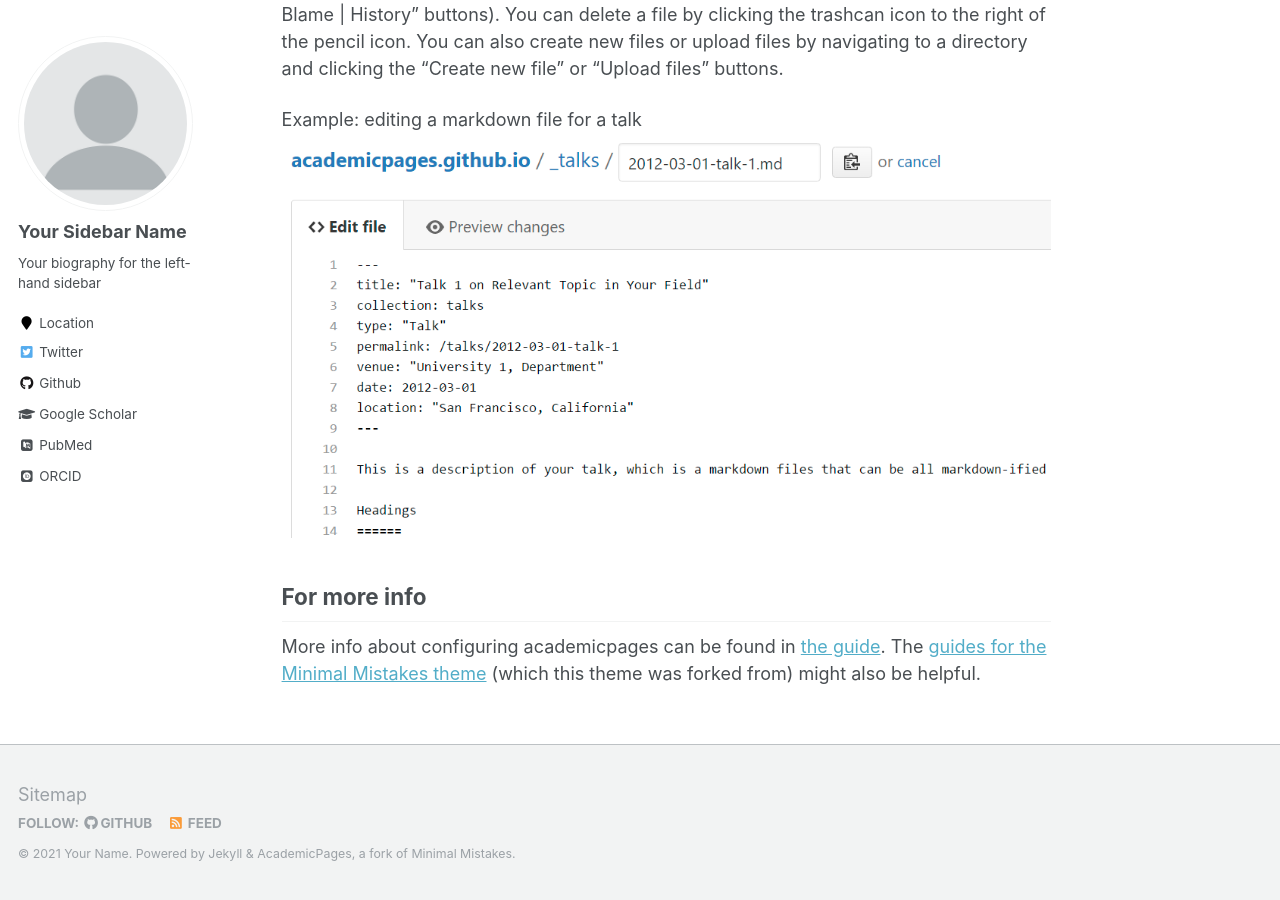
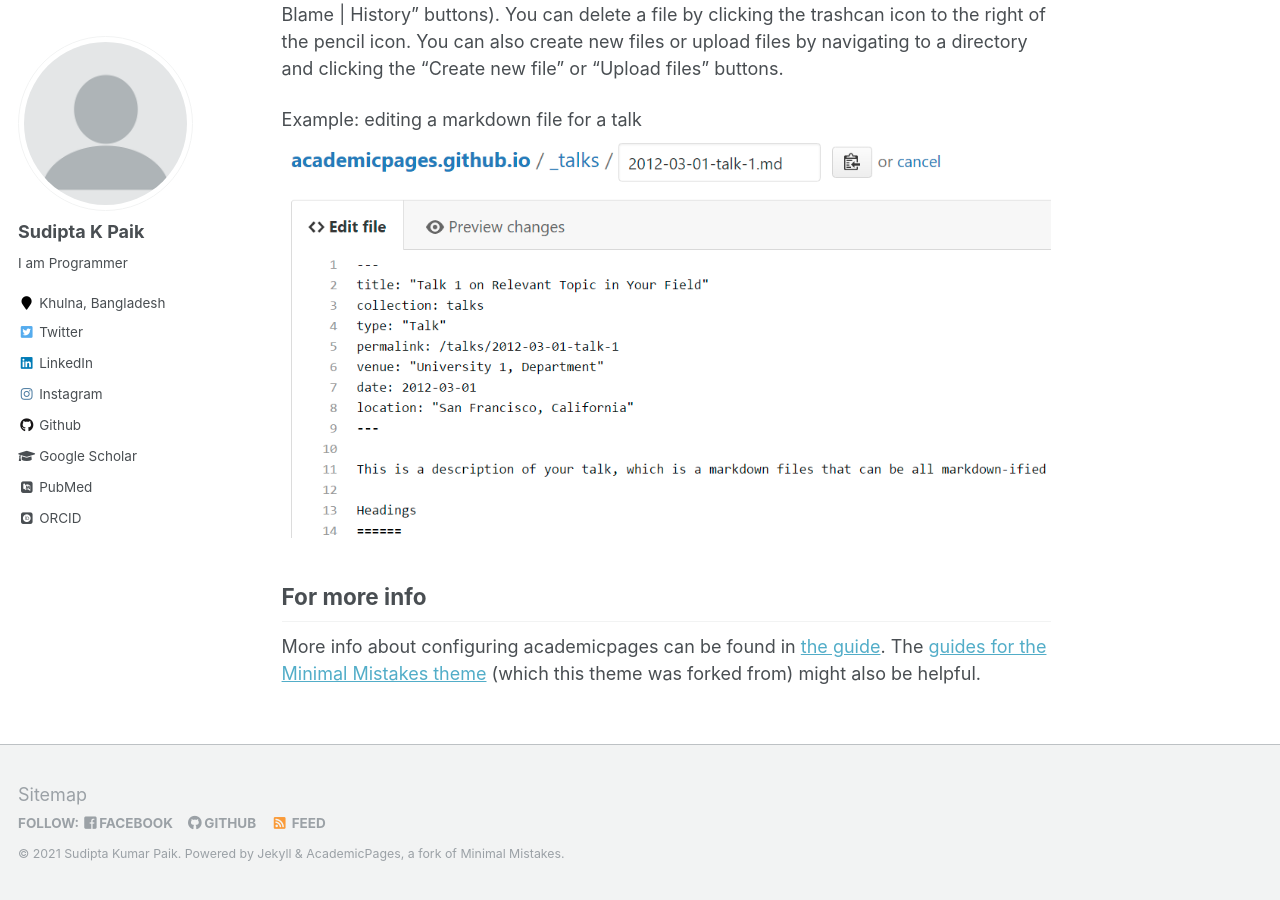
Before and after one commit to skpaik/skpaik.github.io, a Jekyll site: the page built from _pages/about.md, in a window 1280 px wide and 900 px high, scrolled down 2463 px. Built offline with Jekyll 4.4.1, drawn with Linux system fonts in a browser that asks for light colours; some web fonts are replaced; some of the changed text lies outside the part shown.

Commit message:
Config updated

```diff
--- a/_config.yml
+++ b/_config.yml
@@ -7,15 +7,15 @@
 
 # Site Settings
 locale                   : "en-US"
-title                    : "Your Name / Site Title"
+title                    : "Sudipta K Paik"
 title_separator          : "-"
-name                     : &name "Your Name"
-description              : &description "personal description"
-url                      : https://academicpages.github.io # the base hostname & protocol for your site e.g. "https://mmistakes.github.io"
+name                     : &name "Sudipta Kumar Paik"
+description              : &description "Programmer"
+url                      : https://skpaik.github.io # the base hostname & protocol for your site e.g. "https://mmistakes.github.io"
 baseurl                  : "" # the subpath of your site, e.g. "/blog"
-repository               : "academicpages/academicpages.github.io"
+repository               : "skpaik/skpaik.github.io"
 teaser                   :  # filename of teaser fallback teaser image placed in /images/, .e.g. "500x300.png"
-breadcrumbs              : false # true, false (default)
+breadcrumbs              : true # true, false (default)
 words_per_minute         : 160
 future                   : true
 read_more                : "disabled" # if enabled, adds "Read more" links to excerpts
@@ -57,9 +57,9 @@ yandex_site_verification :
 
 # Social Sharing
 twitter:
-  username               : &twitter
+  username               : &skpaik
 facebook:
-  username               :
+  username               : skpaik
   app_id                 :
   publisher              :
 og_image                 :  # Open Graph/Twitter default site image
@@ -80,10 +80,10 @@ analytics:
 
 # Site Author
 author:
-  name             : "Your Sidebar Name"
+  name             : "Sudipta K Paik"
   avatar           : "profile.png"
-  bio              : "Your biography for the left-hand sidebar"
-  location         : "Location"
+  bio              : "I am Programmer"
+  location         : "Khulna, Bangladesh"
   employer         :
   pubmed           : "https://www.ncbi.nlm.nih.gov/pubmed/?term=john+snow"
   googlescholar    : "http://yourfullgooglescholarurl.com"
@@ -96,13 +96,13 @@ author:
   flickr           :
   facebook         :
   foursquare       :
-  github           : "academicpages"
+  github           : "skpaik"
   google_plus      :
   keybase          :
-  instagram        :
+  instagram        : "skpaik"
   impactstory      : #"https://profiles.impactstory.org/u/xxxx-xxxx-xxxx-xxxx"
   lastfm           :
-  linkedin         :
+  linkedin         : 'https://www.linkedin.com/in/skpaik'
   orcid            : "http://orcid.org/yourorcidurl"
   pinterest        :
   soundcloud       :
```
